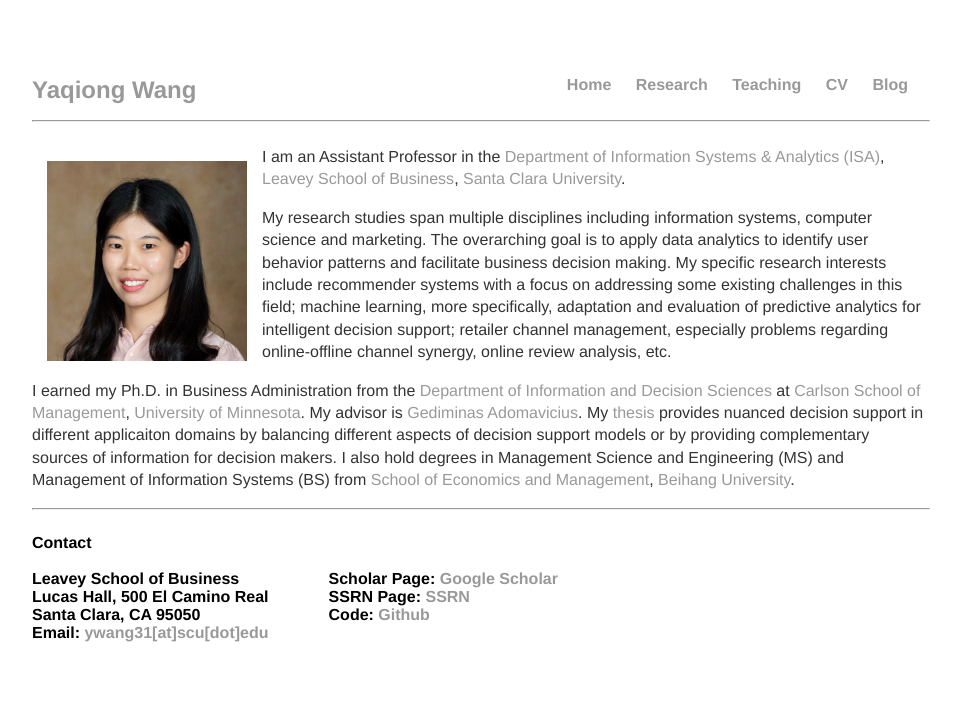
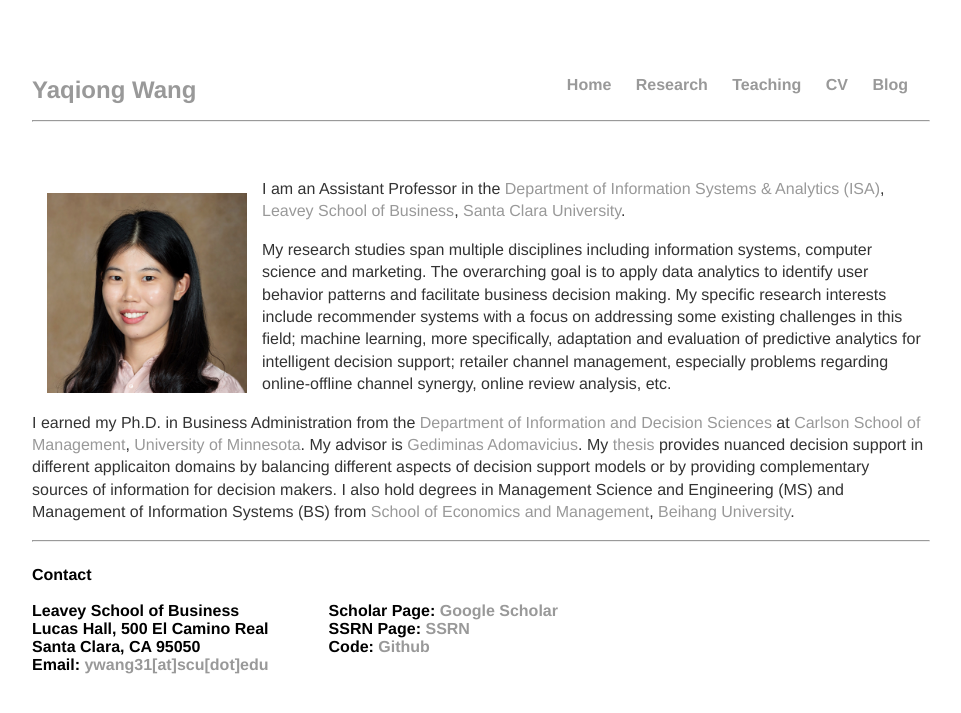
Before and after one commit to YaqiongWang/PersonalWeb, a Jekyll site: the page built from index.html, in a window 1280 px wide. Shown: the top 713 px of the page, without its empty margins (160-1121 px from the left). Built offline with Jekyll 4.4.1, drawn with Linux system fonts in a browser that asks for light colours.

Commit message:
Update default.html

```diff
--- a/_layouts/default.html
+++ b/_layouts/default.html
@@ -20,13 +20,13 @@
     		</ul>
 		</nav>
 		</div>
-		<hr style="width:100%; border-width:1px; color:#d5d5d5">
+		<hr style="width:100%; border-width:1px; color:#d5d5d5; margin-bottom: 2.5em;">
 		<div class="container" style="float:left">
 
 			{{ content }}
 
 		</div><!-- /.container -->
-		<hr style="width:100%; border-width:1px; color:#d5d5d5">
+		<hr style="width:100%; border-width:1px; color:#d5d5d5; margin-top: 2.5em;">
 		<footer>
     		<ul id = "contact">
 			<li>Contact</li>
```
